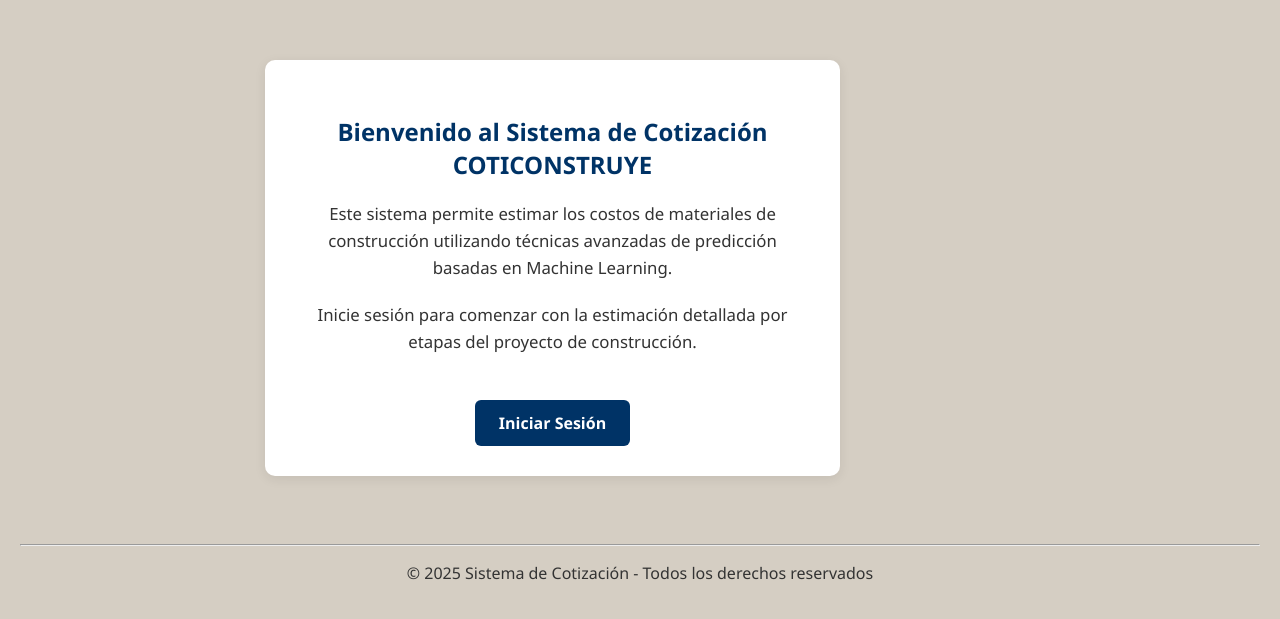
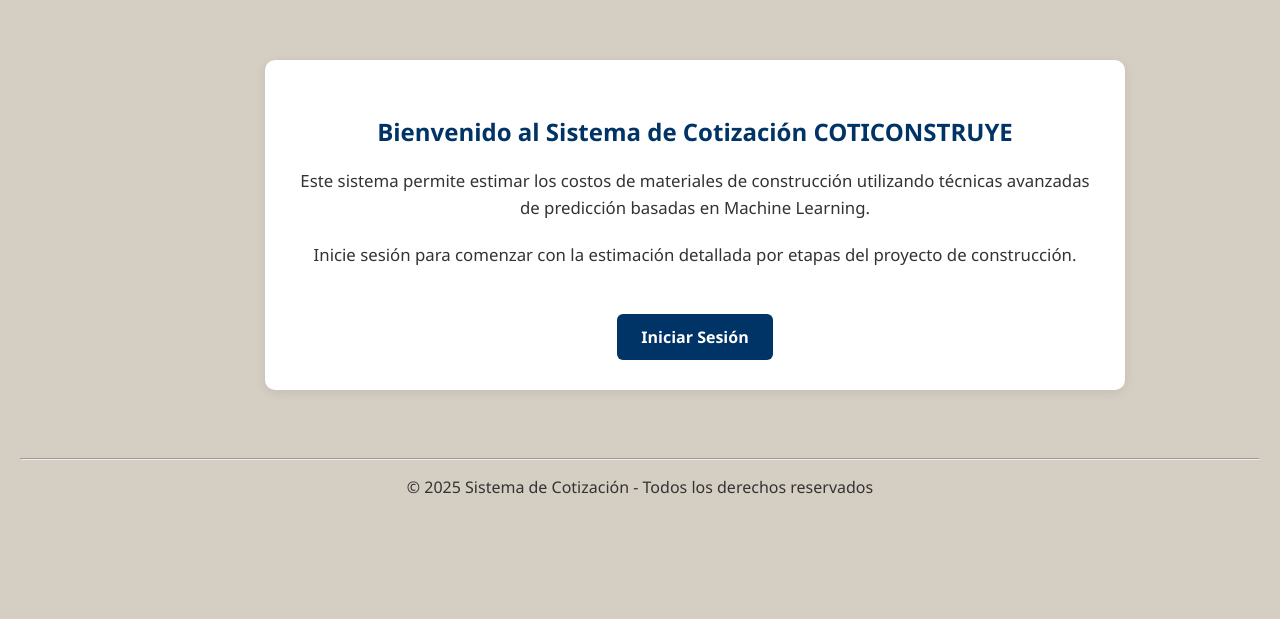
Before and after one commit to RemikoAG/proyectos, a Flask app: page / in a window 1280 px wide. Shown: the top 619 px of the page. Run offline with Flask 3, Linux system fonts and the light colour scheme; parts of the project's set-up code (start-up, migrations or seed data) failed here and were passed over.

Commit message:
centrarPagina10

```diff
--- a/static/style.css
+++ b/static/style.css
@@ -301,7 +301,7 @@ input:checked + .slider:before {
 /* === HOME === */
 .home-container {
   max-width: 800px;
-  margin: 40px 400px 40px 5px;
+  margin: 40px 20px 40px 5px;
   padding: 30px;
   background-color: #ffffff;
   border-radius: 10px;
@@ -377,7 +377,7 @@ input:checked + .slider:before {
 .login-box {
   background-color: #c9c5c4;
   max-width: 400px;
-  margin: 30px 40px 30px 10px;
+  margin: 30px 20px 30px 5px;
   padding: 30px;
   border-radius: 15px;
   box-shadow: 0 2px 6px rgba(0,0,0,0.1);
```
